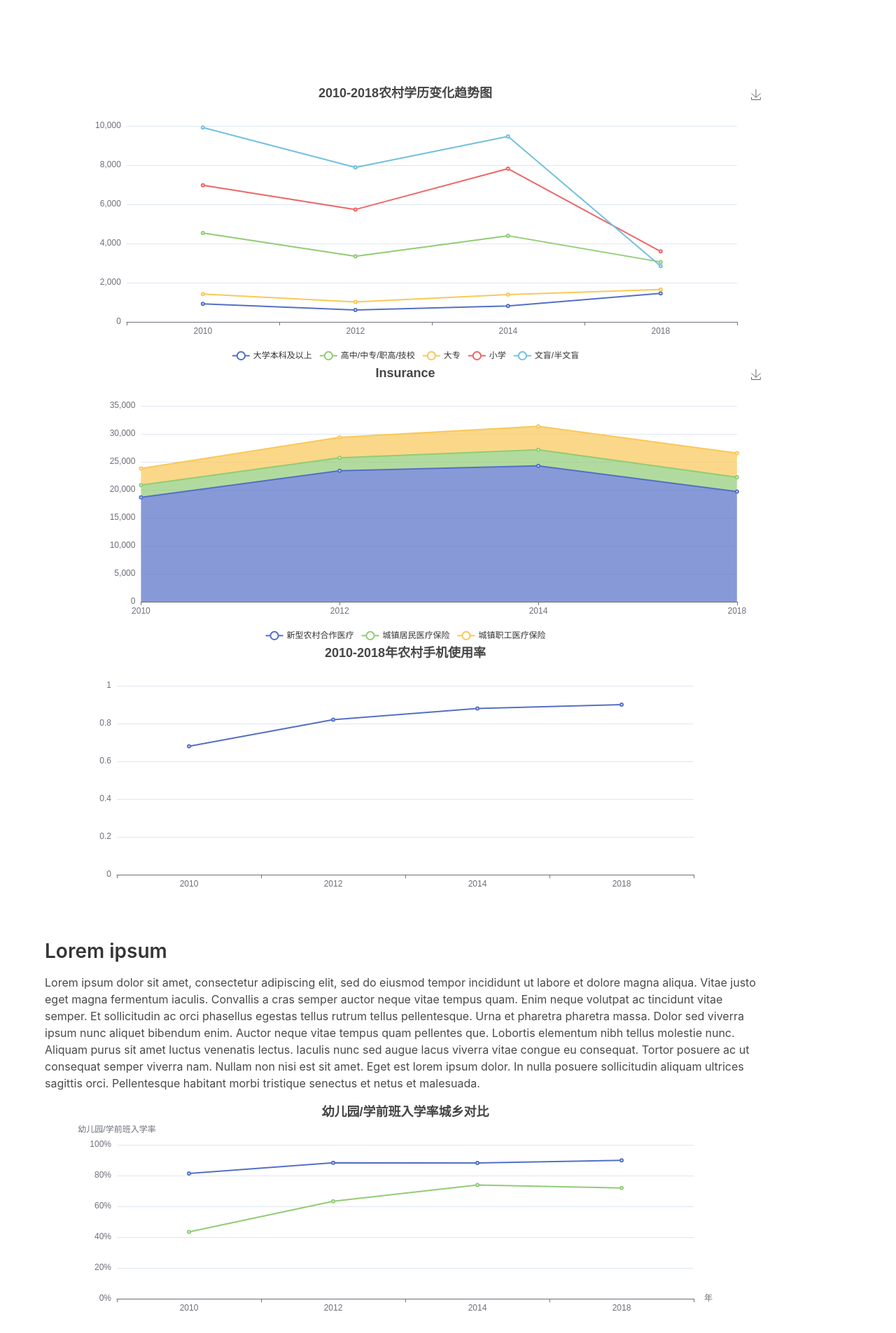
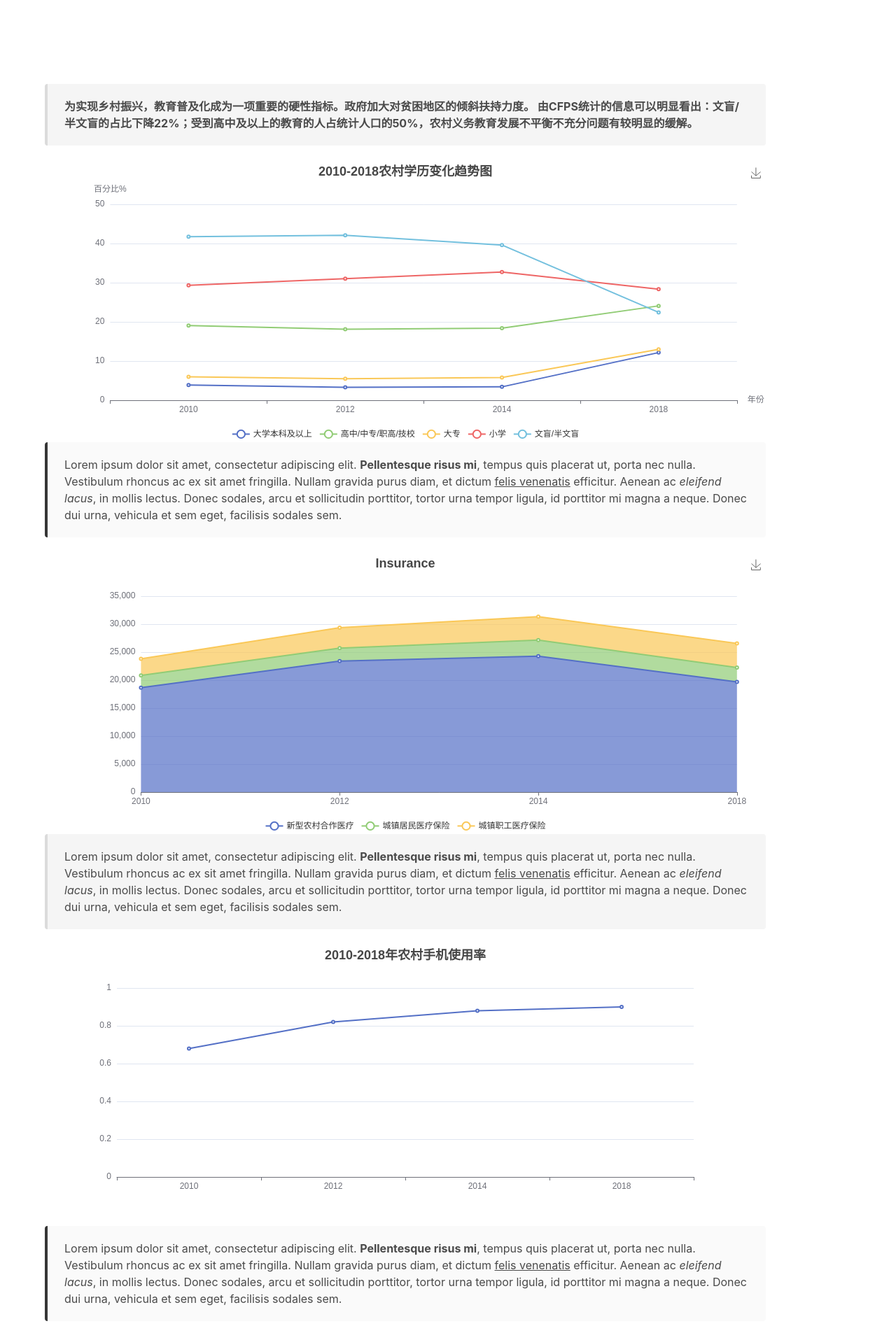
Before and after one commit to lie-flat/cfps-report, a Vue app: page / in a window 1280 px wide. Shown: the part 3660-5565 px from the top of the page at 70% size. Built offline with nearby package versions, Linux system fonts and the light colour scheme.

Commit message:
add words

```diff
--- a/src/components/contents/SectionA.vue
+++ b/src/components/contents/SectionA.vue
@@ -4,25 +4,65 @@
     <h2 class="subtitle">示例子标题</h2>
   </section>
   <div class="content">
-    <Edu/>
-    <Edu_compar/>
-    <insurance/>
-    <use-phone/>
+    <Edu />
+    <article class="message">
+      <div class="message-body">
+        <strong>
+        为实现乡村振兴，教育普及化成为一项重要的硬性指标。政府加大对贫困地区的倾斜扶持力度。
+        由CFPS统计的信息可以明显看出：文盲/半文盲的占比下降22%；受到高中及以上的教育的人占统计人口的50%，农村义务教育发展不平衡不充分问题有较明显的缓解。
+        </strong>
+      </div>
+    </article>
+    <Edu_compar />
+    <article class="message is-dark">
+      <div class="message-body">
+        Lorem ipsum dolor sit amet, consectetur adipiscing elit.
+        <strong>Pellentesque risus mi</strong>, tempus quis placerat ut, porta
+        nec nulla. Vestibulum rhoncus ac ex sit amet fringilla. Nullam gravida
+        purus diam, et dictum <a>felis venenatis</a> efficitur. Aenean ac
+        <em>eleifend lacus</em>, in mollis lectus. Donec sodales, arcu et
+        sollicitudin porttitor, tortor urna tempor ligula, id porttitor mi magna
+        a neque. Donec dui urna, vehicula et sem eget, facilisis sodales sem.
+      </div>
+    </article>
+    <insurance />
+    <article class="message">
+      <div class="message-body">
+        Lorem ipsum dolor sit amet, consectetur adipiscing elit.
+        <strong>Pellentesque risus mi</strong>, tempus quis placerat ut, porta
+        nec nulla. Vestibulum rhoncus ac ex sit amet fringilla. Nullam gravida
+        purus diam, et dictum <a>felis venenatis</a> efficitur. Aenean ac
+        <em>eleifend lacus</em>, in mollis lectus. Donec sodales, arcu et
+        sollicitudin porttitor, tortor urna tempor ligula, id porttitor mi magna
+        a neque. Donec dui urna, vehicula et sem eget, facilisis sodales sem.
+      </div>
+    </article>
+    <use-phone />
+    <article class="message is-dark">
+      <div class="message-body">
+        Lorem ipsum dolor sit amet, consectetur adipiscing elit.
+        <strong>Pellentesque risus mi</strong>, tempus quis placerat ut, porta
+        nec nulla. Vestibulum rhoncus ac ex sit amet fringilla. Nullam gravida
+        purus diam, et dictum <a>felis venenatis</a> efficitur. Aenean ac
+        <em>eleifend lacus</em>, in mollis lectus. Donec sodales, arcu et
+        sollicitudin porttitor, tortor urna tempor ligula, id porttitor mi magna
+        a neque. Donec dui urna, vehicula et sem eget, facilisis sodales sem.
+      </div>
+    </article>
   </div>
 </template>
 
 <script>
-import {defineComponent} from "vue";
+import { defineComponent } from "vue";
 import Edu from "@/components/edu";
 import Edu_compar from "@/components/educompar";
 import Insurance from "@/components/insurance";
 import UsePhone from "@/components/UsePhone";
 export default defineComponent({
   name: "SectionA",
-  components: {UsePhone, Insurance, Edu_compar, Edu},
+  components: { UsePhone, Insurance, Edu_compar, Edu },
 });
 </script>
 
 <style lang="scss" scoped>
-
 </style>
--- a/src/components/educompar.vue
+++ b/src/components/educompar.vue
@@ -69,43 +69,45 @@ export default defineComponent({
       xAxis: {
         type: "category",
         boundaryGap: true,
-        data: ["2010", "2012", "2014", "2018"]
+        data: ["2010", "2012", "2014", "2018"],
+        name:'年份'
         // bottom:"50px"
 
       },
       yAxis: {
         type: "value",
+        name:'百分比%'
       },
       series: [
         {
           name: "大学本科及以上",
           type: "line",
 
-          data: [922, 607, 816, 1454],
+          data: [ 3.87981821,  3.28161323,  3.41594106, 12.16822872],
         },
         {
           name: "高中/中专/职高/技校",
           type: "line",
 
-          data: [4532, 3349, 4397, 3058],
+          data: [19.07086349, 18.10563875, 18.40673141, 24.08442939],
         },
         {
           name: "大专",
           type: "line",
 
-          data: [1417, 1018, 1391, 1648],
+          data: [ 5.96280088,  5.50359518,  5.82300737, 12.97944396],
         },
         {
           name: "小学",
           type: "line",
 
-          data: [6973, 5736, 7821, 3598],
+          data: [29.34270325, 31.01043412, 32.74028801, 28.33740254],
         },
         {
           name: "文盲/半文盲",
           type: "line",
 
-          data: [9920, 7887, 9463, 2848],
+          data: [41.74381417, 42.09871871, 39.61403215, 22.43049539],
         },
       ],
     });
```
